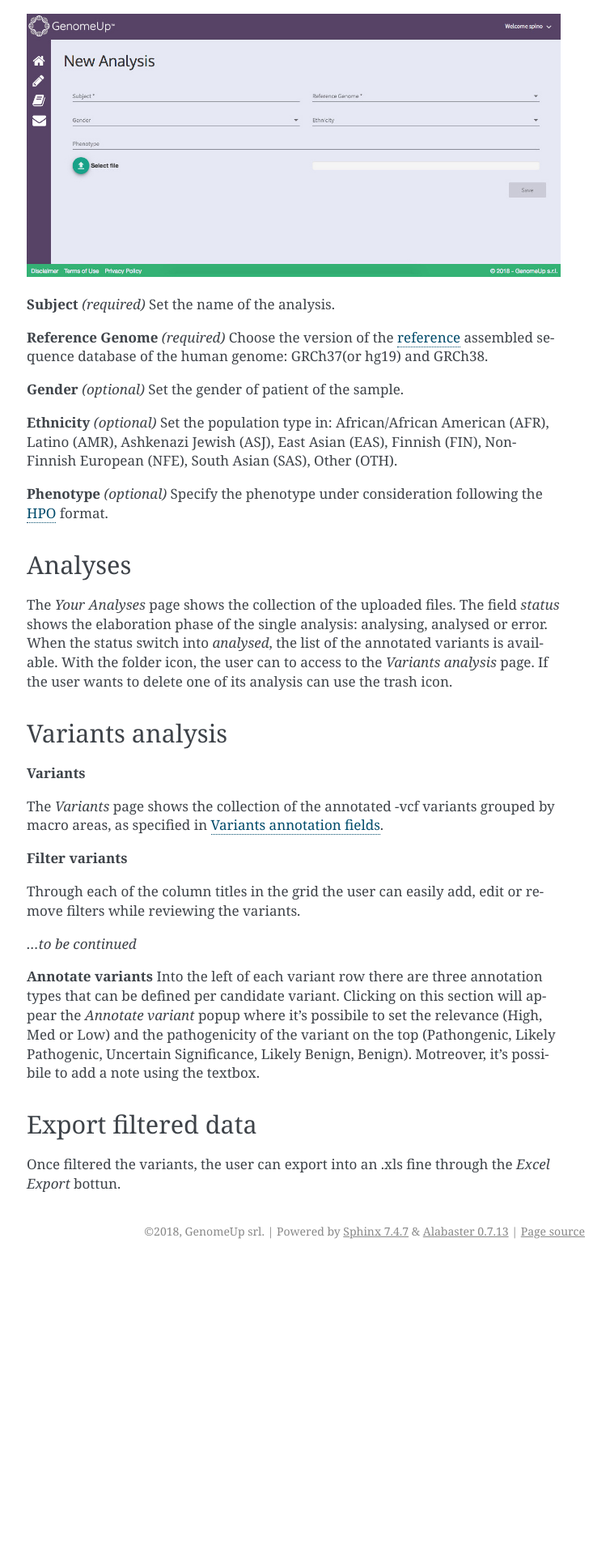
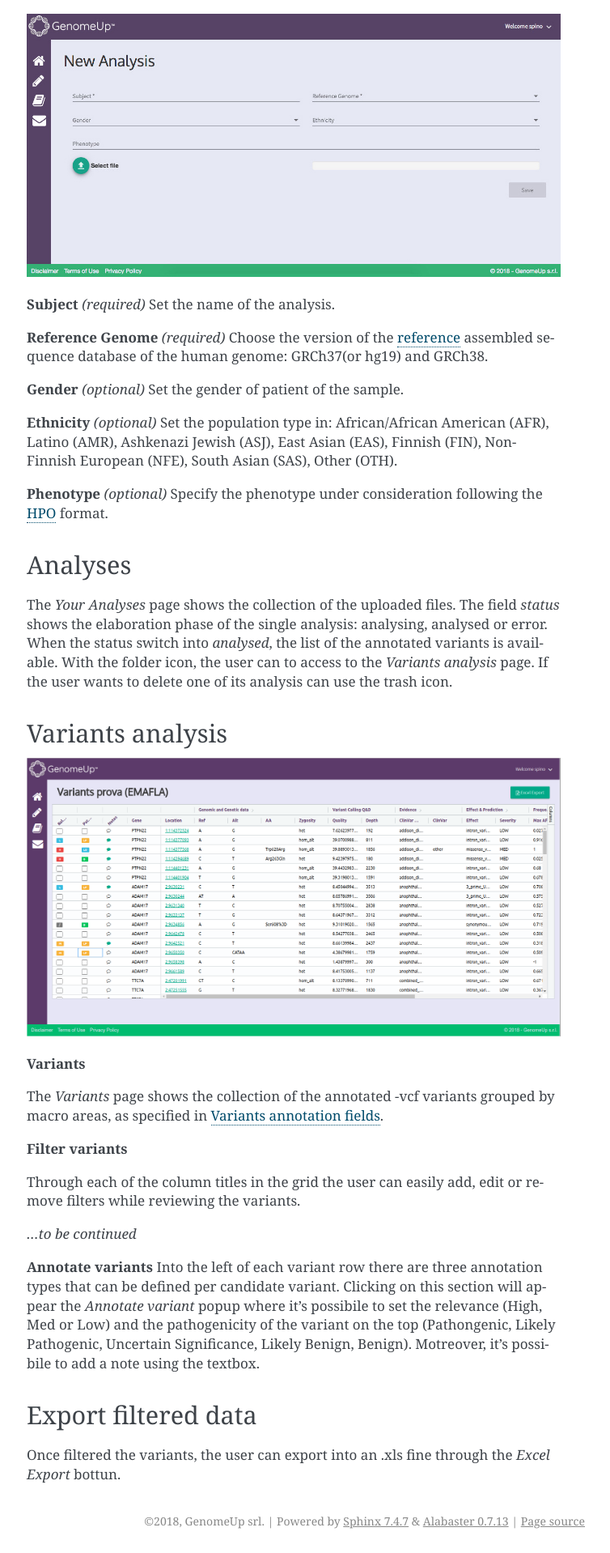
Before and after one commit to saraicarus/genomeup_doc, a Sphinx documentation site: the page built from source/getting_started.rst, in a window 1280 px wide. Shown: the part 758-2676 px from the top of the page at 81% size, without its empty margins (387-1141 px from the left). Built offline with Sphinx 7.4.7, drawn with Linux system fonts in a browser that asks for light colours; before the commit the page ends 2318 px from its top, so only the background shows below that.

Commit message:
Update getting_started.rst
add variants collection

```diff
--- a/source/getting_started.rst
+++ b/source/getting_started.rst
@@ -42,6 +42,8 @@
 Variants analysis
 ~~~~~~~~~~~~~~~~~
 
+.. image :: /_static/screen.png
+
 **Variants**
 
 The *Variants* page shows the collection of the annotated -vcf variants grouped by macro areas, as specified in :doc:`annotation`.
```
